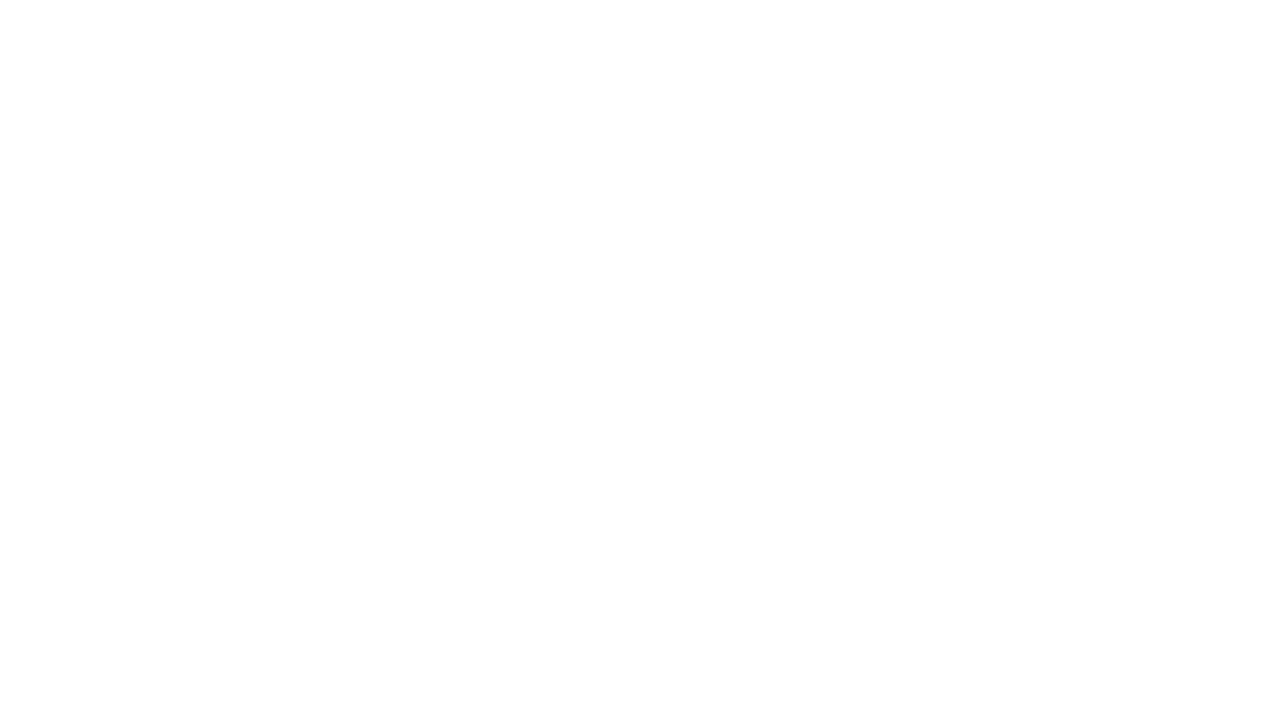
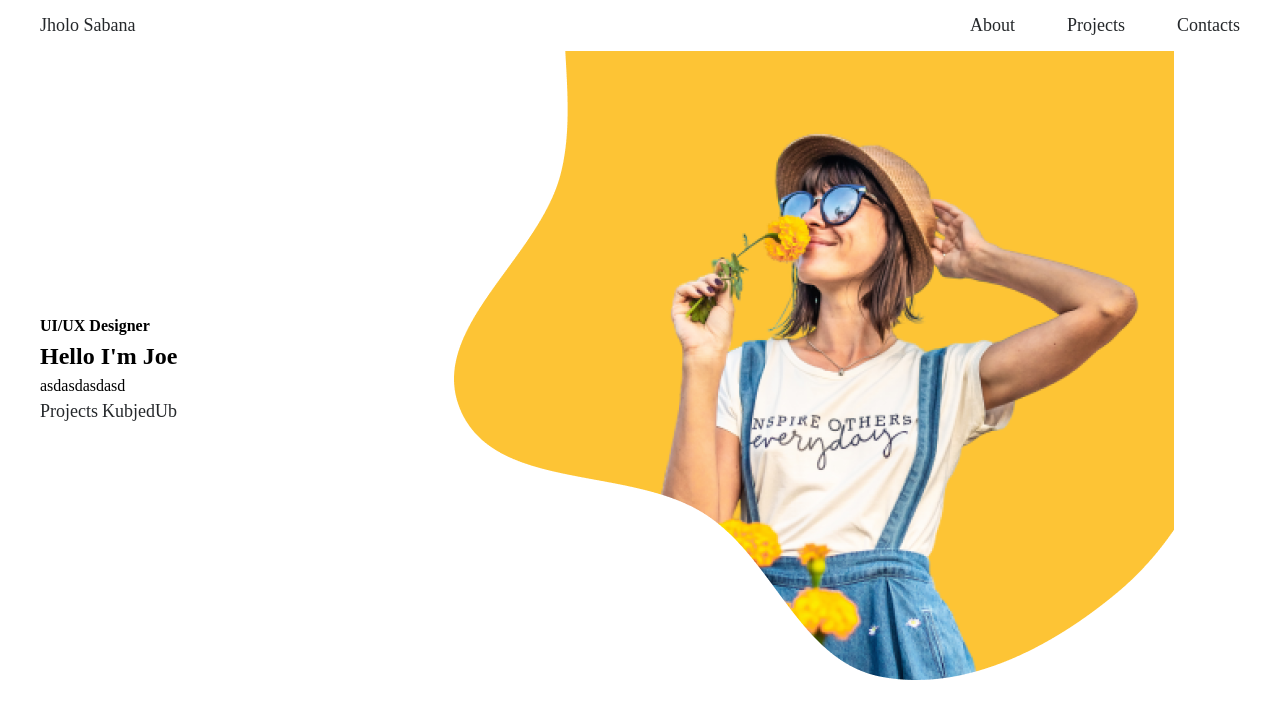
Before and after one commit to burnjoe/portfolio-template, a plain HTML site: page index.html in a window 1280 px wide. Drawn offline with Linux system fonts and the light colour scheme.

Commit message:
added nav + hero

```diff
--- a/index.html
+++ b/index.html
@@ -4,10 +4,35 @@
     <meta charset="UTF-8">
     <meta name="viewport" content="width=device-width, initial-scale=1.0">
     <title>Portfolio</title>
+    <link rel="stylesheet" href="styles.css">
 </head>
 <body>
-    <header>
+    <header class="container">
+        <div class="flex justify-between">
+            <a href="#">Jholo Sabana</a>
+            <nav>
+                <a href="#">About</a>
+                <a href="#">Projects</a>
+                <a href="#">Contacts</a>
+            </nav>
+        </div>
+    </header>
 
-    </header>
+    <section class="container">
+        <div class="flex justify-between items-center">
+            <div class="hero-details">
+                <h4>UI/UX Designer</h4>
+                <h1>Hello I'm Joe</h1>
+                <p>asdasdasdasd</p>
+                <div>
+                    <a href="#">Projects</a>
+                    <a href="#">KubjedUb</a>
+                </div>
+            </div>
+            <div class="hero-img">
+                <img src="assets/images/profile.png" alt="profile">
+            </div>
+        </div>
+    </section>
 </body>
 </html>
--- /dev/null
+++ b/styles.css
@@ -0,0 +1,53 @@
+@import url('https://fonts.googleapis.com/css2?family=Nunito+Sans&display=swap');
+@import url('https://fonts.googleapis.com/css2?family=Raleway&display=swap');
+
+/* Reset CSS */
+*, *::before, *::after {
+    box-sizing: border-box;
+}
+* {
+    margin: 0;
+}
+body {
+    line-height: 1.5;
+    -webkit-font-smoothing: antialiased;
+}
+
+/* Custom CSS */
+.container {
+    max-width: 1200px;
+    margin: 0 auto;
+}
+a {
+    text-decoration: none;
+    color: #25282B;
+    font-size: 18px;
+}
+header {
+    margin-bottom: 54px;
+}
+header > div {
+    padding: 12px 0;
+}
+.flex {
+    display: flex;
+}
+.items-center {
+    align-items: center;
+}
+.justify-between {
+    justify-content: space-between;
+}
+nav > a {
+    margin-right: 48px;
+}
+nav > a:last-child {
+    margin-right: 0;
+}
+.hero-details {
+    width: 406px;
+}
+.hero-img {
+    width: 786px;
+    height: auto;
+}
```
Also changed, not shown: assets/images/profile.png (added).
